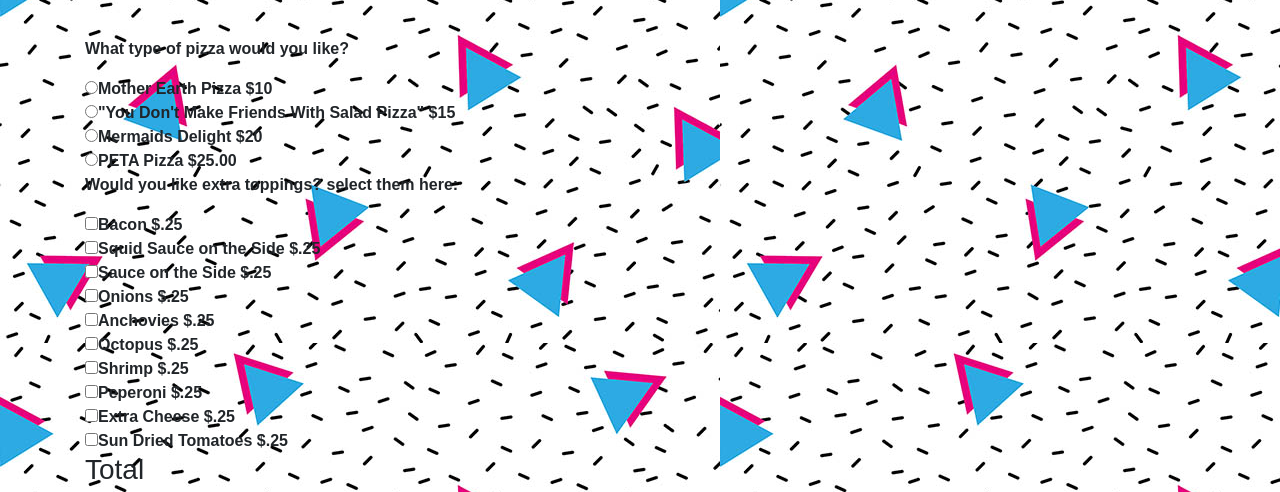
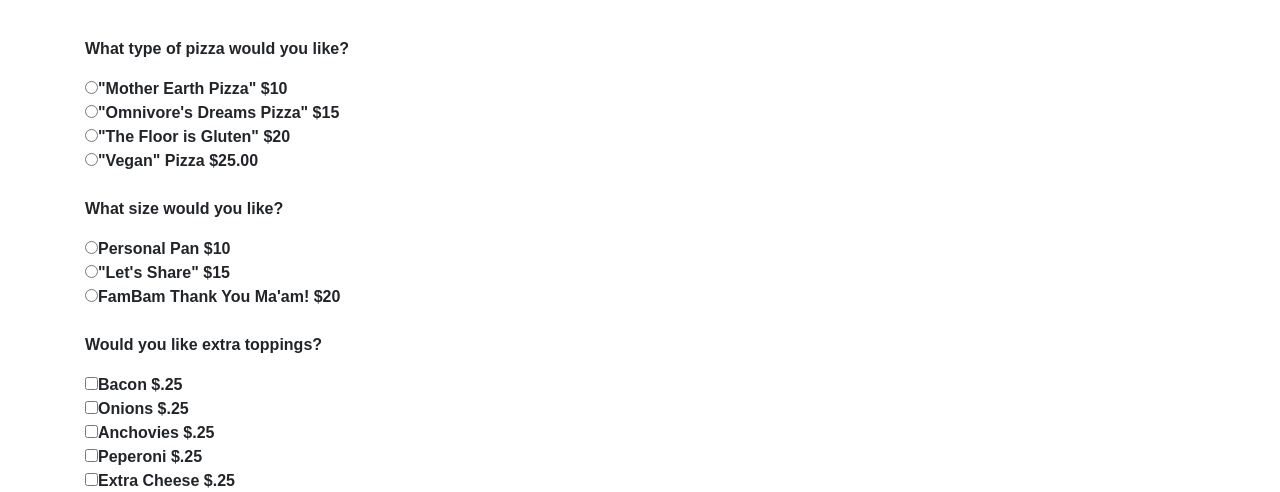
Before and after one commit to virlie/w4d5pizzaTime, a plain HTML site: page index.html in a window 1280 px wide. Shown: the part 107-599 px from the top of the page. Drawn offline with Linux system fonts and the light colour scheme.

Commit message:
Continue working on README.md and writing code to coincide with the specifications.

```diff
--- a/index.html
+++ b/index.html
@@ -8,7 +8,8 @@
     <title>
     </title>
   </head>
-  <body background ="img/90s.jpg">
+  <body>
+  <!-- <body background ="img/90s.jpg"> -->
   <div class="container">
     <h1>Super Portland Pizza Place</h1>
     <p>Pork belly tousled PBR&B air plant, la croix chicharronesbrooklyn twee vexillologist mustache health goth. Cardiganoffal pour-over flexitarian. Cardigan paleo air plant wolf.Fam celiac hell of meggings butcher flexitarian.</p>
@@ -16,28 +17,29 @@
     <form action="pizzaToGo.html" class="tab" method="post"name="f1">
     <p>What type of pizza would you like?</p>
 
-        <input type="radio" name="pizza" value="veggiesOnly"   onclick="runTotal();" />Mother Earth Pizza $10<br />
-        <input type="radio" name="pizza" value="meatsOnly"   onclick="runTotal();" />"You Don't Make Friends With Salad Pizza" $15<br />
-        <input type="radio" name="pizza" value="fishOnly"   onclick="runTotal();" />Mermaids Delight $20<br />
-        <input type="radio" name="pizza" value="Vegan"   onclick="runTotal();" />PETA Pizza $25.00<br /
-
-        <p>Would you like extra toppings? select them here:</p>
+      <input type="radio" name="pizza" value="veggiesOnly"   onclick="runTotal();" />"Mother Earth Pizza" $10<br />
+      <input type="radio" name="pizza" value="meatsOnly"   onclick="runTotal();" />"Omnivore's Dreams Pizza" $15<br />
+      <input type="radio" name="pizza" value="fishOnly"   onclick="runTotal();" />"The Floor is Gluten" $20<br />
+      <input type="radio" name="pizza" value="Vegan"
+      onclick="runTotal();" />"Vegan" Pizza $25.00<br />
+      <br>
+      <p>What size would you like?</p>
+      <input type="radio" name="pizzaSize" value="small"   onclick="runTotal();" />Personal Pan $10<br />
+      <input type="radio" name="pizzaSlice" value="medium"   onclick="runTotal();" />"Let's Share" $15<br />
+      <input type="radio" name="pizza" value="Large"   onclick="runTotal();" />FamBam Thank You Ma'am! $20<br />
+      <br>
+      <p>Would you like extra toppings? </p>
       <input type="checkbox" name="toppings" value="extraBacon"   onclick="runTotal();" />Bacon $.25<br/>
-        <input type="checkbox" name="toppings" value="blackSauce"  onclick="runTotal();" />Squid Sauce on the Side $.25<br/>
-        <input type="checkbox" name="toppings" value="extraSauce"  onclick="runTotal();" />Sauce on the Side $.25<br/>
       <input type="checkbox" name="toppings" value="extraOnions"  onclick="runTotal();" />Onions $.25<br />
       <input type="checkbox" name="toppings" value="anchovies"  onclick="runTotal();" />Anchovies $.25<br/>
-        <input type="checkbox" name="toppings" value="Octopus"  onclick="runTotal();" />Octopus $.25<br/>
-        <input type="checkbox" name="toppings" value="extraShrimp"  onclick="runTotal();" />Shrimp $.25<br/>
       <input type="checkbox" name="toppings" value="peperoni"   onclick="runTotal();" />Peperoni $.25<br/>
       <input type="checkbox" name="toppings" value="extraCheese"  onclick="runTotal();" />Extra Cheese $.25<br/>
-        <input type="checkbox" name="toppings" value="tomatoes"  onclick="runTotal();" />Sun Dried Tomatoes $.25<br />
-
+      <br>
       <h3>Total</h3>
-        <p><input type="text" name=Total value="0"><br /> </p>
+      <p><input type="text" name=Total value="0"><br /></p>
       <input type="submit" value="submit" /> <input type ="reset">
 
-        <h1>type in your adress and we'll deliver!</h1>
+      <!-- <h1>type in your adress and we'll deliver!</h1>
       <form id="new-contact">
         <div class="form-group">
           <label for="new-first-name">First name</label>
@@ -56,7 +58,7 @@
           <div class="form-group">
             <label for="new-state">State</label>
             <input type="text" class="form-control new-state">
-                        <button type="submit" name="button"></button>
+            <button type="submit" name="button"></button> -->
           </div>
         </div>
       </div>
@@ -64,6 +66,15 @@
   </div>
 </body>
 <html>
+
+
+
+
+
+
+
+
+
 
 
 
--- a/js/scripts.js
+++ b/js/scripts.js
@@ -4,35 +4,39 @@ function runTotal() {
     var total = 0;
     var veggiesOnly = 10.0;
     var meatsOnly = 15.0;
-    var fishOnly = 20.0;
+    var glutenFree = 20.0;
     var Vegan = 25.0;
+    var glutenFree = 30.0;
     var addTop = 0.25;
 
-    if(document.forms[0].pizza[0].checked == true) {
+    if(document.forms[0].pizza[1].checked == true) {
       total += veggiesOnly;
 
-    }else if(document.forms[0].pizza[1].checked == true){
+    }else if(document.forms[0].pizza[2].checked == true){
       total += meatsOnly;
 
-    }else if(document.forms[0].pizza[2].checked == true){
-      total += fishOnly;
+    }else if(document.forms[0].pizza[3].checked == true){
+      total += glutenFree;
 
-    }else if(document.forms[0].pizza[3].checked == true){
+    }else (document.forms[0].pizza[4].checked == true){
       total += Vegan;
-    }else if(document.forms[0].pizza[4].checked == true){
-      total += cheese;
+
     }
-    for(var i = 0; i < 10; i++){
+  }
+  function pizzaSize( pizzaSize) {
 
+  for(var i = 0; i < 5; i++){
 
     if(document.forms[0].toppings[i].checked == true){
       total += addTop;
+
+      document.f1.Total.value = total;
     }
   }
-    document.f1.Total.value = total;
-  }
-
   function Pizza( pizzaType, pizzaToppings ){
     this.type = pizzaType;
     this.toppings = pizzaTopings;
+
+
   }
+}
```
Also changed, not shown: 1 other file. Lines whose indentation alone changed are shown as unchanged.
